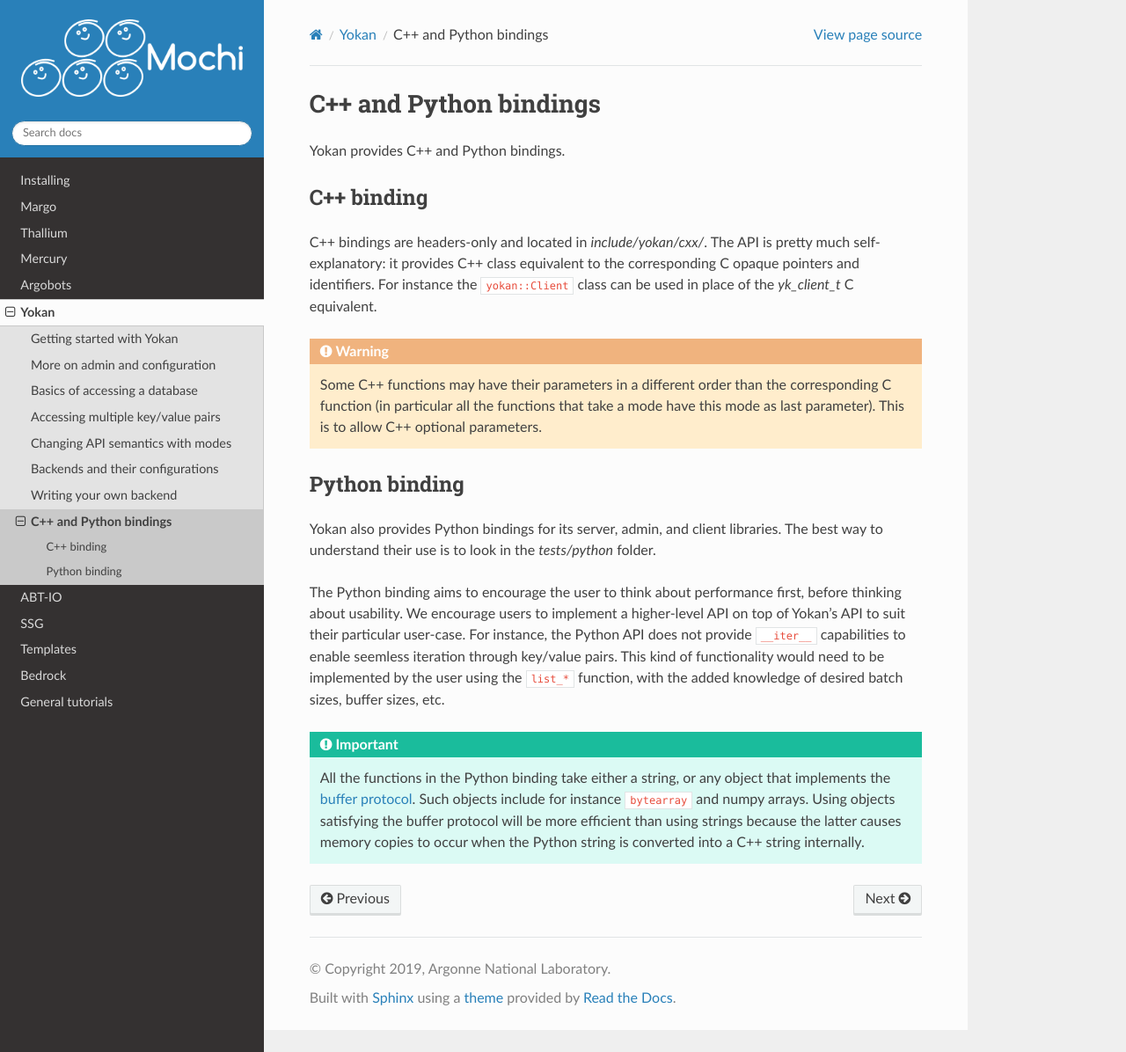
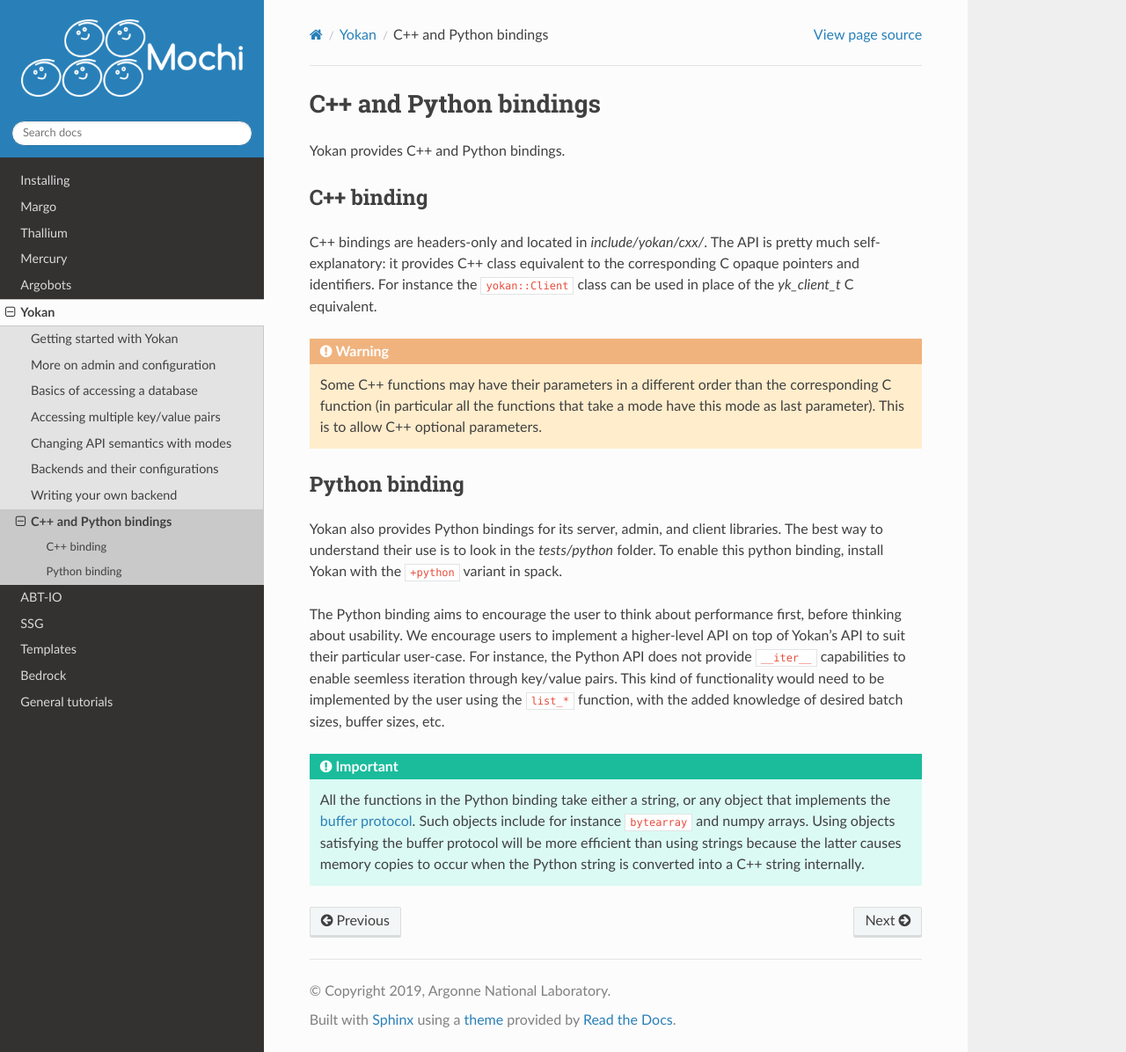
Before and after one commit to mochi-hpc/mochi-doc, a Sphinx documentation site: the page built from docs/source/yokan/07_bindings.rst, in a window 1280 px wide and 1196 px high. Shown: the whole window at 88% size. Built offline with Sphinx 7.4.7 and the Read the Docs theme 2.0.0, drawn with Linux system fonts in a browser that asks for light colours.

Commit message:
updated bindings tuto

```diff
--- a/docs/source/yokan/07_bindings.rst
+++ b/docs/source/yokan/07_bindings.rst
@@ -23,7 +23,8 @@
 
 Yokan also provides Python bindings for its server, admin, and client
 libraries. The best way to understand their use is to look in the
-*tests/python* folder.
+*tests/python* folder. To enable this python binding, install Yokan
+with the ``+python`` variant in spack.
 
 The Python binding aims to encourage the user to think about performance
 first, before thinking about usability. We encourage users to implement
```
